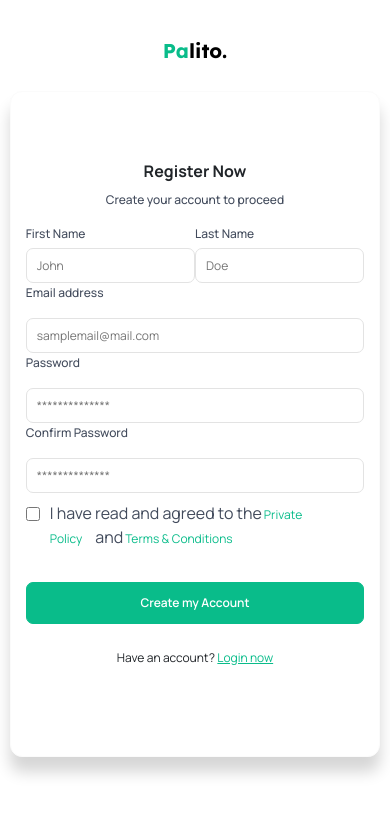
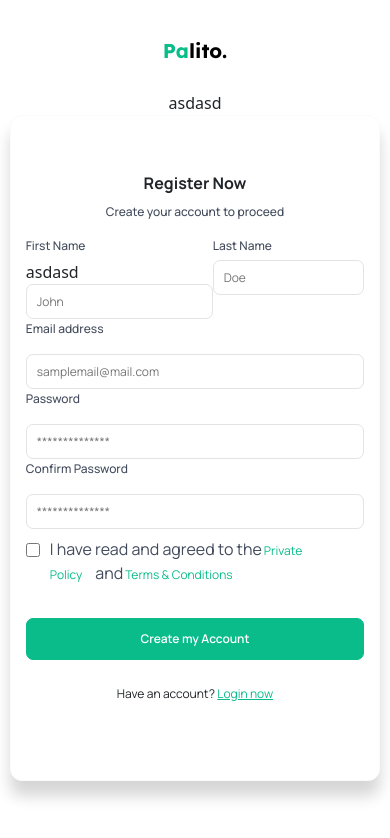
Before and after one commit to FahadJafar/Palito, a React (Create React App) app in the folder frontend/: page /Signup in a window 390 px wide. Shown: the top 838 px of the page. Built offline with nearby package versions, Linux system fonts and the light colour scheme.

Commit message:
Signup Page Fix

```diff
--- a/frontend/src/Components/Login.js
+++ b/frontend/src/Components/Login.js
@@ -65,7 +65,7 @@ const Login = () => {
   return (
     <div className="Home">
       <h1>
-        Pa<span>lito</span>
+        Pa<span>lito.</span>
       </h1>
       <div className="Container1">
         <form onSubmit={handleSubmit}>
--- a/frontend/src/Components/Signup.js
+++ b/frontend/src/Components/Signup.js
@@ -90,7 +90,8 @@ const Signup = () => {
       <h1>
         Pa<span>lito.</span>
       </h1>
-      <div className="Container">
+      asdasd
+      <div className="Container-Signup">
         <form onSubmit={HandleSubmit}>
           <div className="Size">
             <h2>Register Now</h2>
@@ -100,6 +101,7 @@ const Signup = () => {
           <div className="NameFields">
             <div className="NameField">
               <p>First Name</p>
+              asdasd
               <input
                 placeholder="John"
                 onChange={(e) => setFname(e.target.value)}
--- a/frontend/src/css/Signup.css
+++ b/frontend/src/css/Signup.css
@@ -30,7 +30,7 @@ code {
   color: #09bc8a;
 }
 
-.Container {
+.Container-Signup {
   background-color: white;
   text-align: left;
   justify-content: center;
@@ -55,7 +55,7 @@ code {
 
 }
 
-.Container h2 {
+.Container-Signup h2 {
   font-family: Manrope;
   font-size: 1.3rem;
   font-weight: 700;
@@ -63,7 +63,7 @@ code {
   text-align: center;
 }
 
-.Container p {
+.Container-Signup p {
   font-family: Manrope;
   margin-left: 0;
 
@@ -73,11 +73,11 @@ code {
   text-align: left;
   color: #424b5c;
 }
-.Container .Size p {
+.Container-Signup .Size p {
   text-align: center;
 }
 
-.Container button {
+.Container-Signup button {
   margin-top: 2px;
   width: 100%;
   max-width: 460px;
@@ -94,7 +94,7 @@ code {
   cursor: pointer;
 }
 
-.Container input {
+.Container-Signup input {
   margin-bottom: 1px;
   width: 100%;
   max-width: 445px;
@@ -158,21 +158,21 @@ span {
     font-size: 1.5rem;
   }
 
-  .Container {
+  .Container-Signup {
     width: 95%;
     padding: 15px;
   }
 
-  .Container h2 {
+  .Container-Signup h2 {
     font-size: 1.25rem;
   }
 
-  .Container p {
+  .Container-Signup p {
     font-size: 0.875rem;
   }
 
-  .Container button,
-  .Container input {
+  .Container-Signup button,
+  .Container-Signup input {
     font-size: 0.875rem;
   }
 
@@ -187,16 +187,16 @@ span {
     font-size: 1.25rem;
   }
 
-  .Container h2 {
+  .Container-Signup h2 {
     font-size: 1rem;
   }
 
-  .Container p {
+  .Container-Signup p {
     font-size: 0.75rem;
   }
 
-  .Container button,
-  .Container input {
+  .Container-Signup button,
+  .Container-Signup input {
     font-size: 0.75rem;
   }
 
@@ -211,7 +211,7 @@ span {
   margin: 7px 0;
 }
 
-.CheckboxContainer input[type="checkbox"] {
+.CheckboxContainer  input[type="checkbox"] {
   margin-right: 10px;
   height: 20px;
   width: 20px;
```
